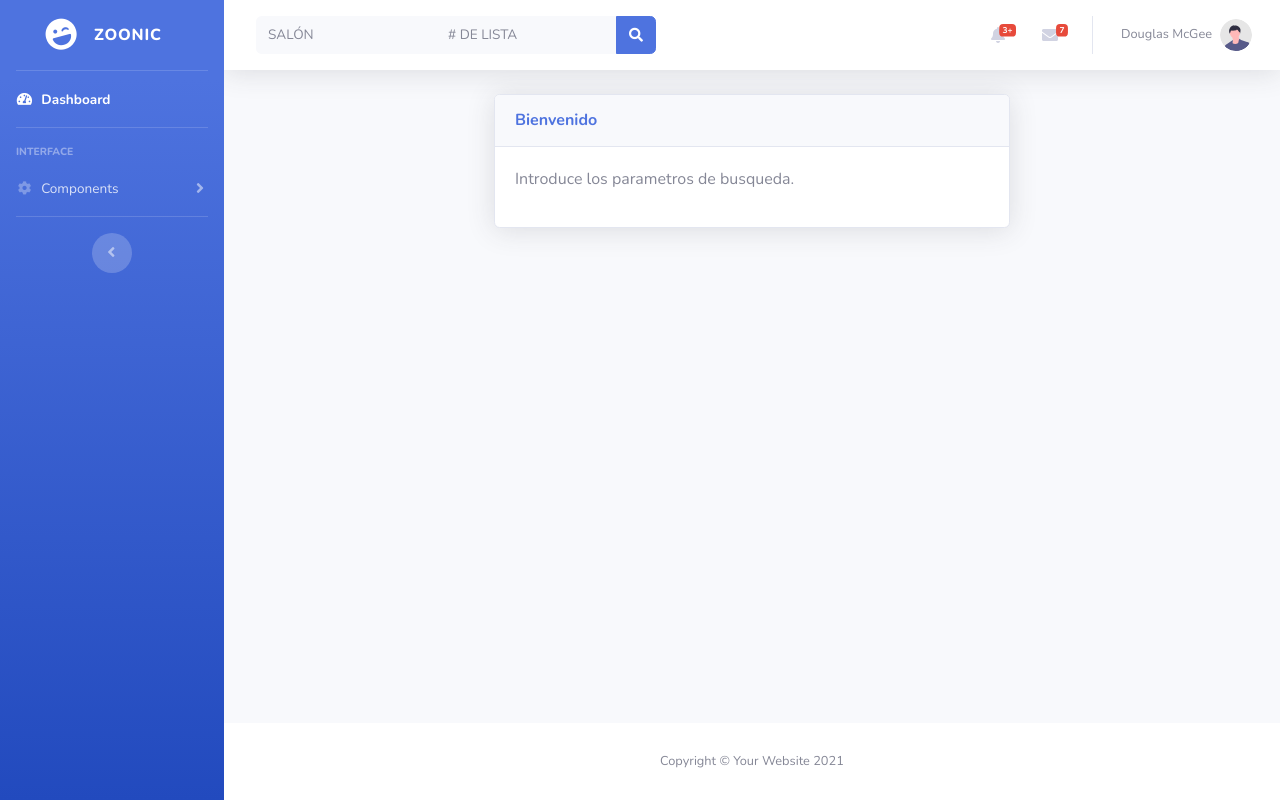
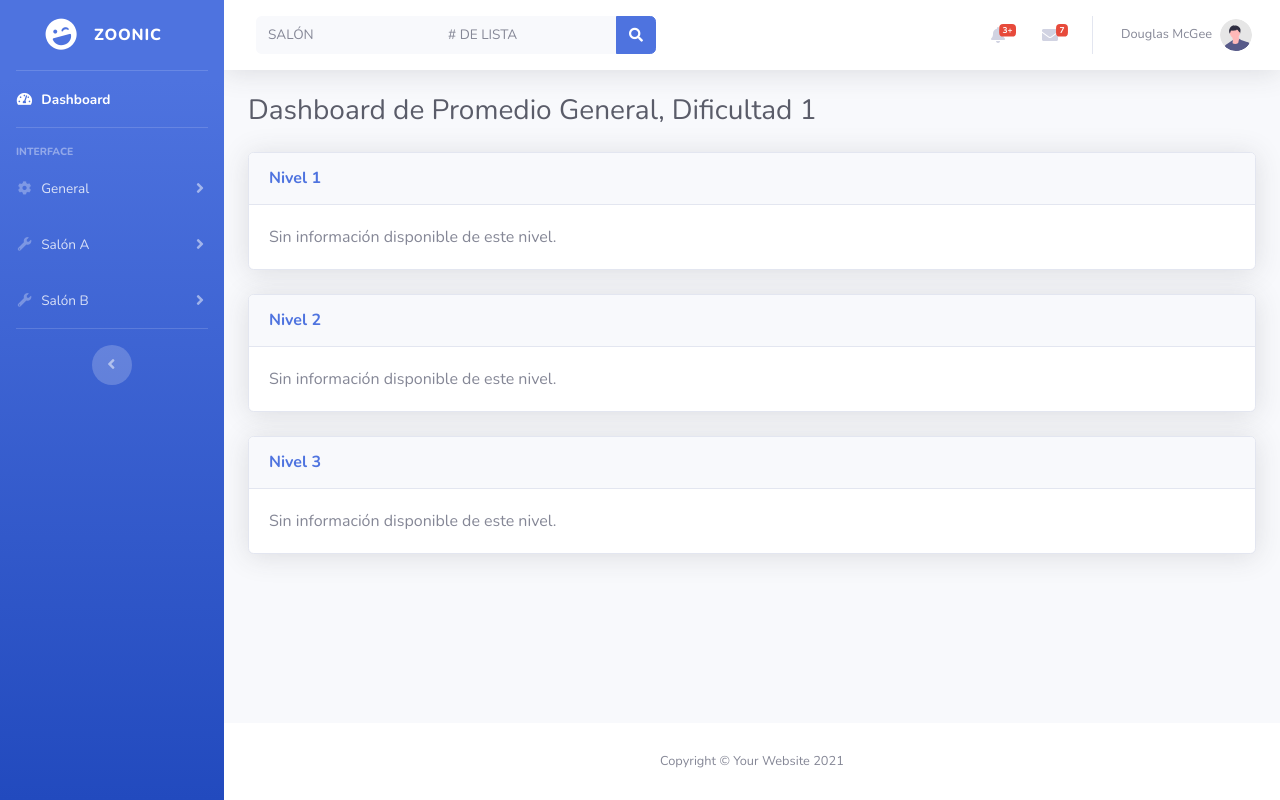
Before and after one commit to ZoonicFractions/django, a Django app: page / in a window 1280 px wide. Run offline with Django 4.2, Linux system fonts and the light colour scheme; some libraries are stand-ins or nearby versions.

Commit message:
Dashboard General, ClassA, ClassB given certain difficulty.

```diff
--- a/gameServer/users/models.py
+++ b/gameServer/users/models.py
@@ -3,6 +3,7 @@
 # Create your models here.
 # Model for users such as admins and teachers
 class Usuario(models.Model):
+    # Atributes
     mail = models.CharField(max_length=200, primary_key = True)
     role = models.CharField(max_length=200)
     user_name = models.CharField(max_length=200)
@@ -10,6 +11,7 @@
 
 # Model for student's logs.
 class Registro(models.Model):
+    # Atributes
     classroom = models.CharField(max_length=1)
     role_number = models.PositiveIntegerField()
     difficulty = models.PositiveIntegerField()
@@ -18,6 +20,10 @@
     grade = models.FloatField()
     time = models.FloatField()
 
+    # Methods
+    def get_data(self):
+        return (self.difficulty, self.level)
+
     # Primary Key
     class Meta:
         unique_together = (('classroom', 'role_number', 'difficulty', 'level', 'date'),)
--- /dev/null
+++ b/gameServer/website/processing.py
@@ -0,0 +1,21 @@
+# Function that returns a tuple of the average
+# grade and time of a given level.
+def get_average(query_set, difficulty, classroom = 'General'):
+    avergae_grade = [0, 0, 0]
+    average_time = [0, 0, 0]
+    total_logs = [0, 0, 0]
+
+    for log in query_set:
+        avergae_grade[log.level - 1] += log.grade
+        average_time[log.level - 1] += log.time
+        total_logs[log.level - 1] += 1
+
+    for i in range(len(total_logs)):
+        if(total_logs[i] != 0):
+            avergae_grade[i] /= total_logs[i]
+            average_time[i] /= total_logs[i]
+
+    return {'data':{'1':{'grade': avergae_grade[0], 'time': average_time[0]},
+            '2':{'grade': avergae_grade[1], 'time': average_time[1]},
+            '3':{'grade': avergae_grade[2], 'time': average_time[2]}},
+            'difficulty': difficulty, 'classroom': classroom}
--- a/gameServer/website/static/js/findStudent.js
+++ b/gameServer/website/static/js/findStudent.js
@@ -7,7 +7,7 @@
         .then(response => response.json())
         .then(data => {
             if (data.status == 'success') {
-                location.href = `${classInput.toUpperCase()}/${roleNumberInput}`
+                location.href = `/${classInput.toUpperCase()}/${roleNumberInput}`
             } else{
                 location.href = `/notfound`
             }
--- /dev/null
+++ b/gameServer/website/templates/website/container_average.html
@@ -0,0 +1,33 @@
+{% load static %}
+<div class="container-fluid">
+
+    <!-- Page Heading -->
+    <div class="d-sm-flex align-items-center justify-content-between mb-4">
+
+        {% if classroom == 'General' %}
+            <h1 class="h3 mb-0 text-gray-800">
+                Dashboard de Promedio {{classroom}}, Dificultad {{difficulty}}
+            </h1>
+        {% else %}
+            <h1 class="h3 mb-0 text-gray-800">
+                Dashboard de Promedio Salón {{classroom}}, Dificultad {{difficulty}}
+            </h1>
+        {% endif %}
+    </div>
+    <!-- Content Row -->
+
+
+    <!-- Content Row -->
+    <div class="row">
+        <!-- Content Column -->
+        <div class="col-lg-12 mb-4">
+            {% for key, level in data.items %}
+                <!-- Project Card Example -->
+                {% include 'website/progressbarcard_average.html' %}
+            {% endfor %}
+        </div>
+    </div>
+
+    <!-- JavaScript -->
+    <script type="text/javascript" src="{% static 'js/studentStatistics.js' %}"></script>
+</div>
--- a/gameServer/website/templates/website/index.html
+++ b/gameServer/website/templates/website/index.html
@@ -1,20 +1,6 @@
 {% extends "website/joint.html" %}
 {% load static %}
+
 {% block main %}
-    <!-- Content Row -->
-    <div class="row justify-content-center">
-        <div class="col-sm-6 mb-4">
-
-            <!-- Approach: Simple Card -->
-
-    <div class="card shadow mb-4">
-        <div class="card-header py-3">
-            <h6 class="m-0 font-weight-bold text-primary">Bienvenido</h6>
-        </div>
-        <div class="card-body">
-            <p>Introduce los parametros de busqueda.</p>
-                    </div>
-    </div>
-        </div>
-    </div>
+    {% include 'website/container_average.html' %}
 {% endblock %}
--- a/gameServer/website/templates/website/progressbarcard.html
+++ b/gameServer/website/templates/website/progressbarcard.html
@@ -19,6 +19,5 @@
         {% else %}
             <p class="mb-0">Sin información disponible de este nivel.</p>
         {% endif %}
-
     </div>
 </div>
--- /dev/null
+++ b/gameServer/website/templates/website/progressbarcard_average.html
@@ -0,0 +1,20 @@
+{% load static %}
+<div class="card shadow mb-4">
+    <div class="card-header py-3">
+        <h6 class="m-0 font-weight-bold text-primary">
+            Nivel {{key}}
+        </h6>
+    </div>
+
+    <div class="card-body">
+        <!-- Automated Progress Bars -->
+        {% if level.grade %}
+            <h4 class="small font-weight-bold">Calificación y Tiempo Promedio<span class="float-right">{{level.grade}} pts. / {{level.time}} s.</span></h4>
+            <div class="progress mb-4">
+                {% include 'website/selectColor_average.html' %}
+            </div>
+        {% else %}
+            <p class="mb-0">Sin información disponible de este nivel.</p>
+        {% endif %}
+    </div>
+</div>
--- a/gameServer/website/templates/website/sidebar.html
+++ b/gameServer/website/templates/website/sidebar.html
@@ -27,18 +27,51 @@
         Interface
     </div>
 
-    <!-- Nav Item - Pages Collapse Menu -->
+    <!-- Nav Item - Dificultades Promedio General -->
     <li class="nav-item">
-        <a class="nav-link collapsed" href="#" data-toggle="collapse" data-target="#collapseTwo"
-            aria-expanded="true" aria-controls="collapseTwo">
+        <a class="nav-link collapsed" href="#" data-toggle="collapse" data-target="#collapseTwo" aria-expanded="true" aria-controls="collapseTwo">
             <i class="fas fa-fw fa-cog"></i>
-            <span>Components</span>
+            <span>General</span>
         </a>
         <div id="collapseTwo" class="collapse" aria-labelledby="headingTwo" data-parent="#accordionSidebar">
             <div class="bg-white py-2 collapse-inner rounded">
-                <h6 class="collapse-header">Custom Components:</h6>
-                <a class="collapse-item" href="buttons.html">Buttons</a>
-                <a class="collapse-item" href="cards.html">Cards</a>
+                <h6 class="collapse-header">Dificultades:</h6>
+                    <a class="collapse-item" href="/gen-dif/1">Dificultad 1</a>
+                    <a class="collapse-item" href="/gen-dif/2">Dificultad 2</a>
+            </div>
+        </div>
+    </li>
+
+    <!-- Nav Item - Dificultades Promedio Salón A -->
+    <li class="nav-item">
+        <a class="nav-link collapsed" href="#" data-toggle="collapse" data-target="#collapseUtilities"
+            aria-expanded="true" aria-controls="collapseUtilities">
+            <i class="fas fa-fw fa-wrench"></i>
+            <span>Salón A</span>
+        </a>
+        <div id="collapseUtilities" class="collapse" aria-labelledby="headingUtilities"
+            data-parent="#accordionSidebar">
+            <div class="bg-white py-2 collapse-inner rounded">
+                <h6 class="collapse-header">Dificultades:</h6>
+                <a class="collapse-item" href="/A-dif/1">Dificultad 1</a>
+                <a class="collapse-item" href="/A-dif/2">Dificultad 2</a>
+            </div>
+        </div>
+    </li>
+
+    <!-- Nav Item - Dificultades Promedio Salón B -->
+    <li class="nav-item">
+        <a class="nav-link collapsed" href="#" data-toggle="collapse" data-target="#collapseUtilities"
+            aria-expanded="true" aria-controls="collapseUtilities">
+            <i class="fas fa-fw fa-wrench"></i>
+            <span>Salón B</span>
+        </a>
+        <div id="collapseUtilities" class="collapse" aria-labelledby="headingUtilities"
+            data-parent="#accordionSidebar">
+            <div class="bg-white py-2 collapse-inner rounded">
+                <h6 class="collapse-header">Dificultades:</h6>
+                <a class="collapse-item" href="/B-dif/1">Dificultad 1</a>
+                <a class="collapse-item" href="/B-dif/2">Dificultad 2</a>
             </div>
         </div>
     </li>
--- a/gameServer/website/templates/website/studentDashbard.html
+++ b/gameServer/website/templates/website/studentDashbard.html
@@ -10,10 +10,7 @@
         <!-- Content Row -->
         <div class="row justify-content-center">
             <div class="col-sm-6 mb-4">
-
                 <!-- Approach: Simple Card -->
-
-
             </div>
         </div>
     {% endif %}
--- a/gameServer/website/urls.py
+++ b/gameServer/website/urls.py
@@ -4,6 +4,9 @@
 # Create your urls here.
 urlpatterns = [
     path('', views.index, name = 'index'),
+    path('gen-dif/<int:difficulty>', views.general, name = 'general'),
+    path('A-dif/<int:difficulty>', views.classroomA, name = 'classroomA'),
+    path('B-dif/<int:difficulty>', views.classroomB, name = 'classroomB'),
     path('<str:classroom>/<int:role_number>/', views.dashboard, name = 'dashboard'),
     path('notfound', views.notfound, name='notfound')
 ]
--- a/gameServer/website/views.py
+++ b/gameServer/website/views.py
@@ -1,13 +1,30 @@
 from django.shortcuts import render
 from django.views.decorators.csrf import csrf_exempt
 import requests
+from users.models import Registro
+from .processing import get_average
 
 # -- DASHBOARD
-@csrf_exempt
 def index(request):
-    return render(request, 'website/index.html')
+    all_logs = Registro.objects.filter(difficulty = 1)
+    context = get_average(all_logs, 1)
+    return render(request, 'website/index.html', context)
 
-@csrf_exempt
+def general(request, difficulty):
+    all_logs = Registro.objects.filter(difficulty = difficulty)
+    context = get_average(all_logs, difficulty)
+    return render(request, 'website/index.html', context)
+
+def classroomA(request, difficulty):
+    all_logs = Registro.objects.filter(difficulty = difficulty, classroom = 'A')
+    context = get_average(all_logs, difficulty, 'A')
+    return render(request, 'website/index.html', context)
+
+def classroomB(request, difficulty):
+    all_logs = Registro.objects.filter(difficulty = difficulty, classroom = 'B')
+    context = get_average(all_logs, difficulty, 'B')
+    return render(request, 'website/index.html', context)
+
 def dashboard(request, classroom, role_number):
     # Calling the Api
     response = requests.get(f'http://localhost:8000/api/view-logs-student/{classroom}/{role_number}')
@@ -51,6 +68,5 @@
 
     return render(request, 'website/studentDashbard.html', context)
 
-@csrf_exempt
 def notfound(request):
     return render(request, 'website/notfound.html')
```
Also changed, not shown: gameServer/website/templates/website/selectColor_average.html (added, +21 -0 lines), gameServer/models.py (renamed from gameServer/website/models.py), 1 other file.
